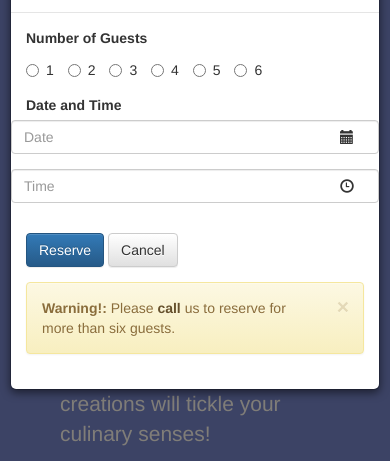
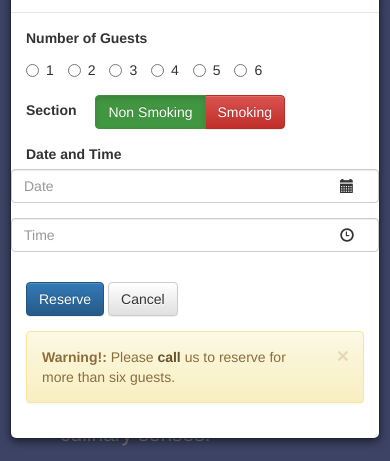
Before and after one commit to paulohaacke/con-fusion-web-app, a plain HTML site: page index.html in a window 390 px wide. Both pictures are taken after a click on the link "Reserve Tables". Shown: the part 55-516 px from the top of the page. Drawn offline with nearby package versions, Linux system fonts and the light colour scheme.

Commit message:
Assignment 3 task 4 done.

```diff
--- a/index.html
+++ b/index.html
@@ -97,6 +97,17 @@
                 <label class="radio-inline">
                     <input type="radio" name="inlineRadioTables" id="inlineTable6" value="table6"> 6
                   </label>
+              </div>
+            </div>
+            <div class="form-group">
+              <label class="col-sm-2 control-label">Section</label>
+              <div class="btn-group" data-toggle="buttons">
+                <label class="btn btn-success active">
+                  <input type="radio" name="section" id="nonsmoking" autocomplete="off" checked> Non Smoking </input>
+                </label>
+                <label class="btn btn-danger">
+                  <input type="radio" name="section" id="smoking" autocomplete="off"> Smoking </input>
+                </label>
               </div>
             </div>
             <div class="form-group">
```
